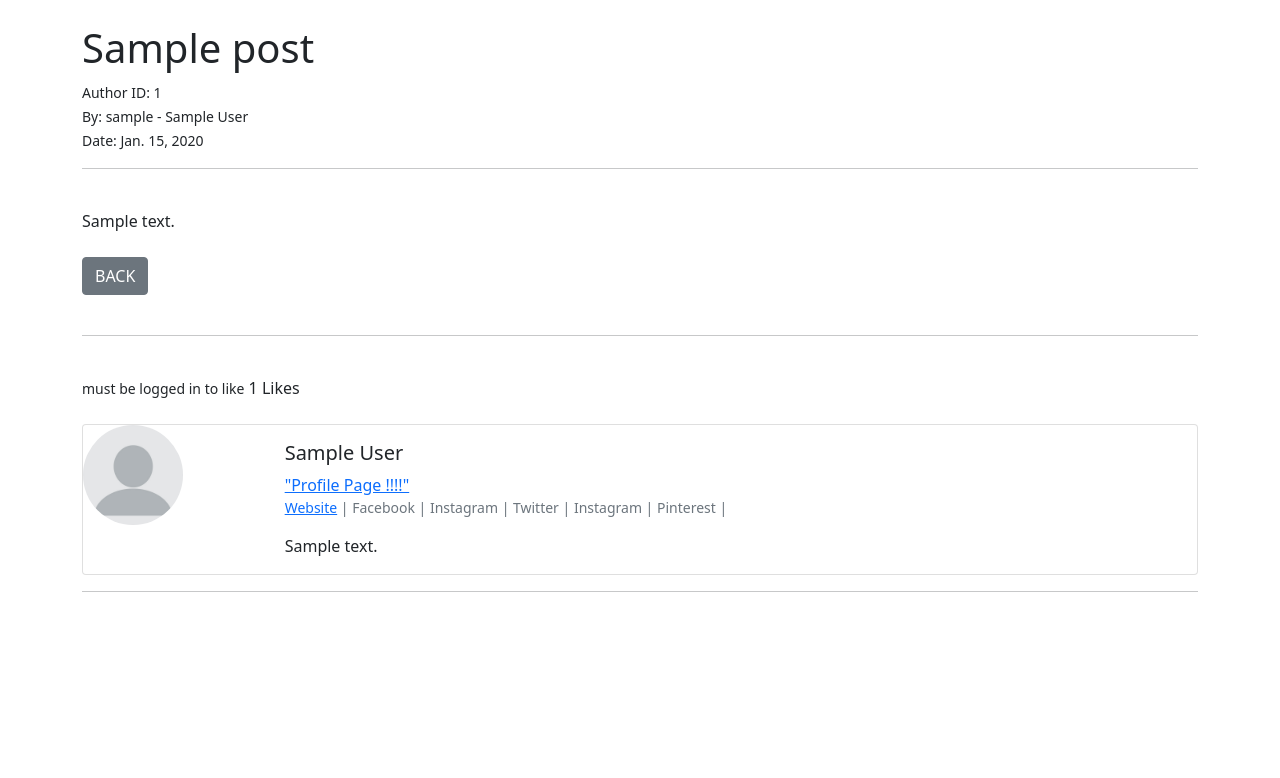
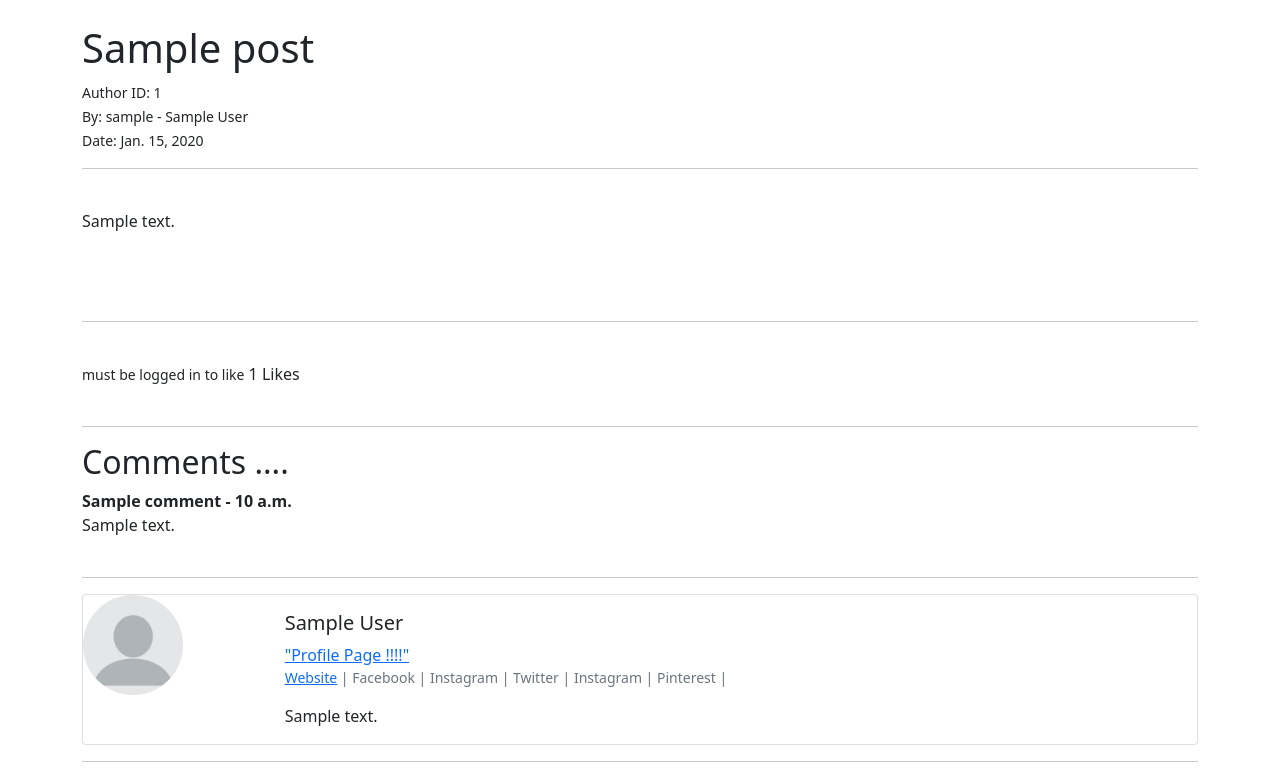
Before and after one commit to Harmonica-Men/simple-blog, a Django app: page /article/1 in a window 1280 px wide. Shown: the part 56-834 px from the top of the page. Before the commit the page ends 648 px from the top, so only its background shows below. Run offline with Django 5.2, Linux system fonts and the light colour scheme; tables that the repository leaves empty hold one stand-in row (values such as "Sample post"); some libraries are stand-ins or nearby versions.

Commit message:
Build A Blog Comment Section - Django Blog #33

```diff
--- a/blogger/admin.py
+++ b/blogger/admin.py
@@ -1,6 +1,7 @@
 from django.contrib import admin
-from .models import Post, Category, Profile
+from .models import Post, Category, Profile, Comment
 
 admin.site.register(Post)
 admin.site.register(Category)
 admin.site.register(Profile)
+admin.site.register(Comment)
--- a/blogger/models.py
+++ b/blogger/models.py
@@ -86,3 +86,15 @@ class Post(models.Model):
         # return reverse('article-detail', args=(str(self.id)))
         return reverse('frontpage')
         # return f'/{self.category.slug}/{self.slug}/'
+
+
+
+class Comment(models.Model):
+    post = models.ForeignKey(Post, related_name='comments', on_delete=models.CASCADE)
+    name = models.CharField(max_length=255)
+    body = models.TextField()
+    date_added = models.TimeField(auto_now_add=True)
+
+    # def __str__(self):
+    #     return self.post
+       #return '%s - %s' % str(self.post.title, self.name)
--- a/blogger/templates/blogpost.html
+++ b/blogger/templates/blogpost.html
@@ -21,7 +21,12 @@
     {{ post.body|safe }}
     <br>
     <br>
-    <a href="{% url 'frontpage' %}" class="btn btn-secondary">BACK</a>
+    <!-- <a href="{% url 'frontpage' %}" class="btn btn-secondary">BACK</a> -->
+
+
+
+
+
     <br><br>
     <hr>
     <br>
@@ -44,6 +49,24 @@
     </form>
 
     <br>
+    <hr>
+
+    <h2>Comments .... </h2>
+
+    {% if not post.comments.exists %}
+    No Comments yet <a href="#">Add Comment</a>
+    {% else %}
+    {% for comment in post.comments.all %}
+        <strong>{{ comment.name }} - {{ comment.date_added }}</strong>
+        <br>
+        {{ comment.body }}
+    {% endfor %}
+    {% endif %}
+
+<br>
+<br>
+<hr>
+
 
 <div class="card mb-3">
     <div class="row g-0">
```
Also changed, not shown: blogger/migrations/0008_alter_profile_bio_comment.py (added), blogger/migrations/0009_alter_comment_post.py (added).
